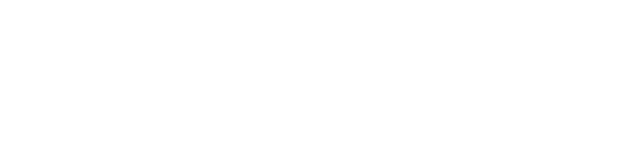
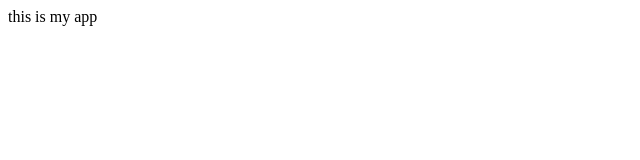
Before and after one commit to shweta-05/myappsample-, a plain HTML site: page index.html in a window 1280 px wide. Shown: the whole page, without its empty margins (0-640 px from the left). Drawn offline with Linux system fonts and the light colour scheme.

Commit message:
Initial Commit

```diff
--- a/index.html
+++ b/index.html
@@ -5,6 +5,7 @@
     </head>
 
     <body>
+        this is my app
     </body>
 
 </html>
```
